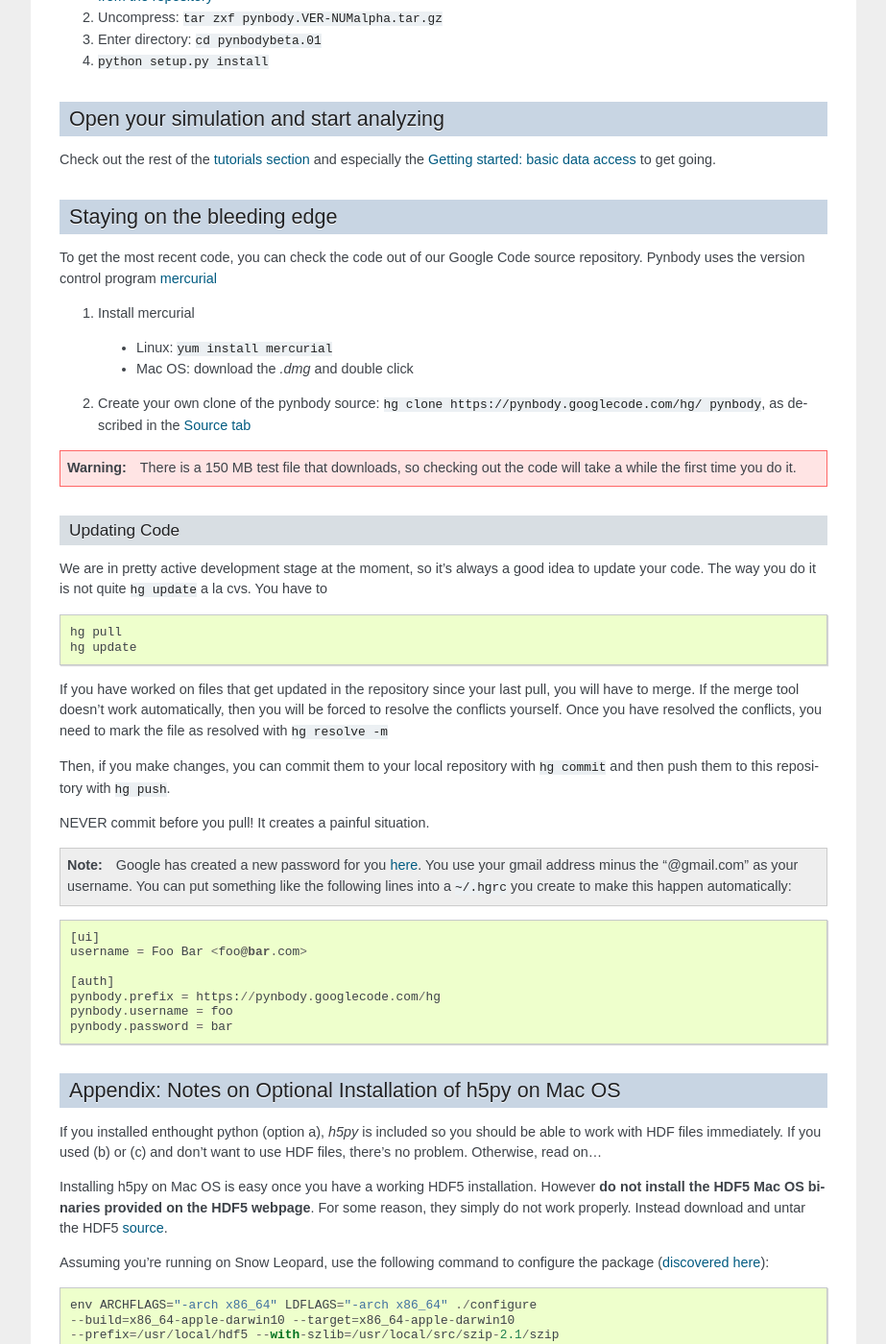
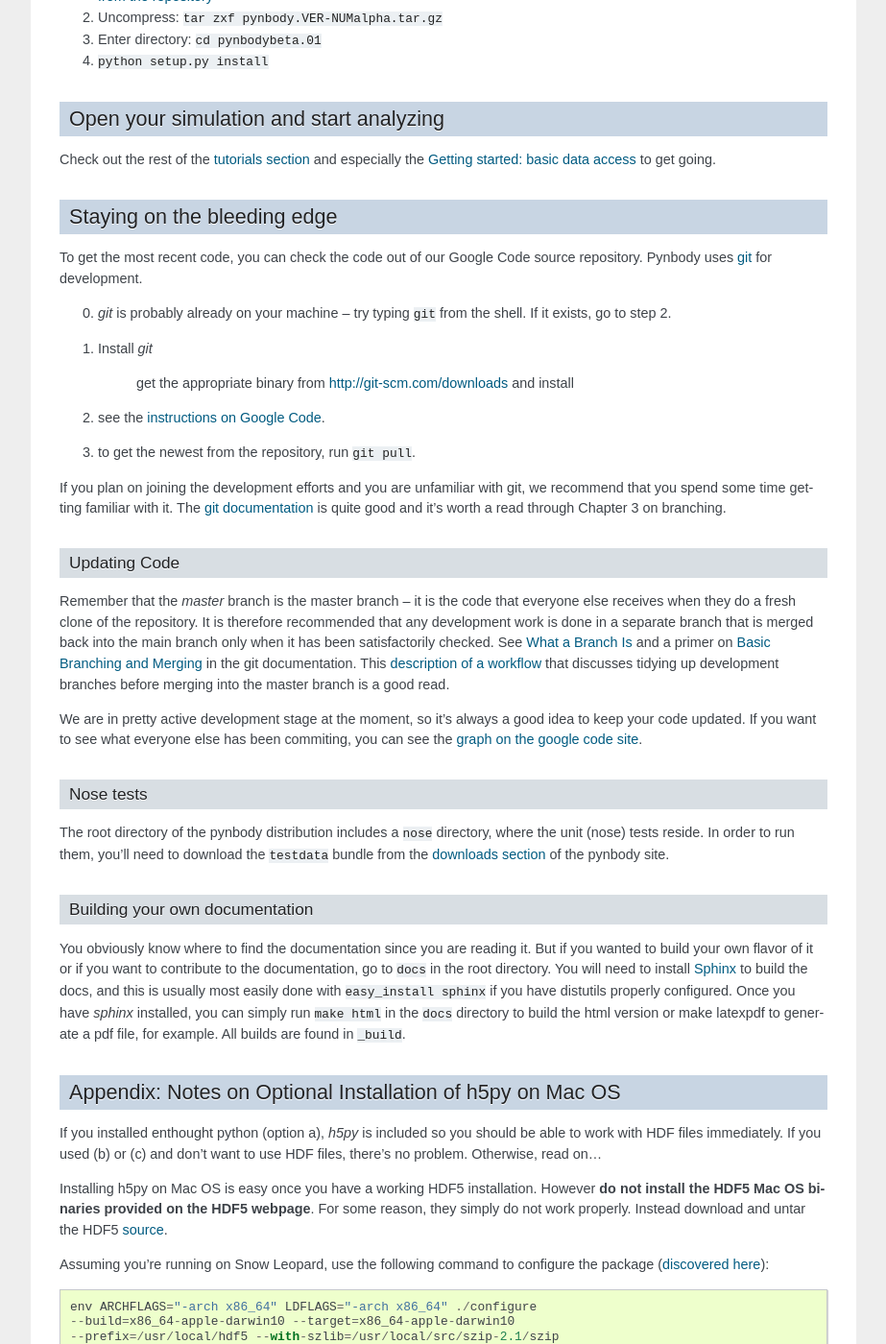
Before and after one commit to pynbody/pynbody, a Sphinx documentation site: the page built from docs/installation.rst, in a window 1280 px wide and 1400 px high, scrolled down 3132 px. Shown: the whole window at 96% size, without its empty margins (198-1121 px from the left). Built offline with Sphinx 7.4.7, drawn with Linux system fonts in a browser that asks for light colours; formulas are drawn with MathJax 3; pages that are not in the unit, such as notebooks, are missing from menus; some of the changed text lies outside the part shown.

Commit message:
modified the installation instructions from mercurial -> git

```diff
--- a/docs/installation.rst
+++ b/docs/installation.rst
@@ -242,59 +242,66 @@ Staying on the bleeding edge
 ----------------------------
 
 To get the most recent code, you can check the code out of our Google
-Code source repository.  Pynbody uses the version control program
-`mercurial <http://mercurial.selenic.com/wiki/Download>`_
+Code source repository.  Pynbody uses `git <http://git-scm.com/>`_ for
+development.
 
-1. Install mercurial
+0. `git` is probably already on your machine -- try typing ``git`` from the shell. If it exists, go to step 2.
 
-  * Linux: ``yum install mercurial``
-  * Mac OS: download the `.dmg` and double click
+1. Install `git`
 
-2. Create your own clone of the pynbody source: ``hg clone https://pynbody.googlecode.com/hg/ pynbody``, as described in the `Source tab <http://code.google.com/p/pynbody/source/checkout>`_
+	get the appropriate binary from http://git-scm.com/downloads and install
 
-.. warning:: There is a 150 MB test file that downloads, so checking
- out the code will take a while the first time you do it.
+2. see the `instructions on Google Code <https://code.google.com/p/pynbody/source/checkout>`_.
+
+3. to get the newest from the repository, run ``git pull``.
+
+If you plan on joining the development efforts and you are unfamiliar with git, we recommend
+that you spend some time getting familiar with it. The `git documentation <http://git-scm.com/doc>`_ is quite good and it's worth a read through Chapter 3 on branching.
+
 
 Updating Code
 ^^^^^^^^^^^^^
 
+Remember that the `master` branch is the master branch -- it is the
+code that everyone else receives when they do a fresh clone of the
+repository. It is therefore recommended that any development work is
+done in a separate branch that is merged back into the main branch
+only when it has been satisfactorily checked. See `What a Branch Is
+<http://git-scm.com/book/en/Git-Branching-What-a-Branch-Is>`_ and a
+primer on `Basic Branching and Merging
+<http://git-scm.com/book/en/Git-Branching-Basic-Branching-and-Merging>`_
+in the git documentation. This `description of a workflow
+<http://sandofsky.com/blog/git-workflow.html>`_ that discusses tidying
+up development branches before merging into the master branch is a
+good read.
+
 We are in pretty active development stage at the moment, so it's
-always a good idea to update your code.  The way you do it is not
-quite ``hg update`` a la cvs.  You have to
-
-::
-
-   hg pull
-   hg update
+always a good idea to keep your code updated. If you want to see what
+everyone else has been commiting, you can see the `graph on the google
+code site <https://code.google.com/p/pynbody/source/list>`_.
 
 
-If you have worked on files that get updated in the repository since
-your last pull, you will have to merge.  If the merge tool doesn't
-work automatically, then you will be forced to resolve the conflicts
-yourself.  Once you have resolved the conflicts, you need to mark the
-file as resolved with ``hg resolve -m``
+Nose tests
+^^^^^^^^^^
 
-Then, if you make changes, you can commit them to your local
-repository with ``hg commit`` and then push them to this repository
-with ``hg push``.
+The root directory of the pynbody distribution includes a ``nose``
+directory, where the unit (nose) tests reside. In order to run them, you'll need to download the ``testdata`` bundle from the `downloads section <https://code.google.com/p/pynbody/downloads/list>`_ of the pynbody site.
 
-NEVER commit before you pull!  It creates a painful situation.
 
-.. note:: Google has created a new password for you `here
- <http://code.google.com/hosting/settings>`_.  You use your gmail
- address minus the "@gmail.com" as your username.  You can put
- something like the following lines into a ``~/.hgrc`` you create to make
- this happen automatically:
+Building your own documentation
+^^^^^^^^^^^^^^^^^^^^^^^^^^^^^^^
 
-::
+You obviously know where to find the documentation since you are
+reading it. But if you wanted to build your own flavor of it or if you
+want to contribute to the documentation, go to ``docs`` in the root
+directory. You will need to install `Sphinx <http://sphinx-doc.org/>`_
+to build the docs, and this is usually most easily done with
+``easy_install sphinx`` if you have distutils properly
+configured. Once you have `sphinx` installed, you can simply run
+``make html`` in the ``docs`` directory to build the html version or
+make latexpdf to generate a pdf file, for example. All builds are
+found in ``_build``.
 
-   [ui]
-   username = Foo Bar <foo@bar.com>
-
-   [auth]
-   pynbody.prefix = https://pynbody.googlecode.com/hg
-   pynbody.username = foo
-   pynbody.password = bar
 
 
 .. _h5py-ref:
```
Also changed, not shown: 1 other file.
